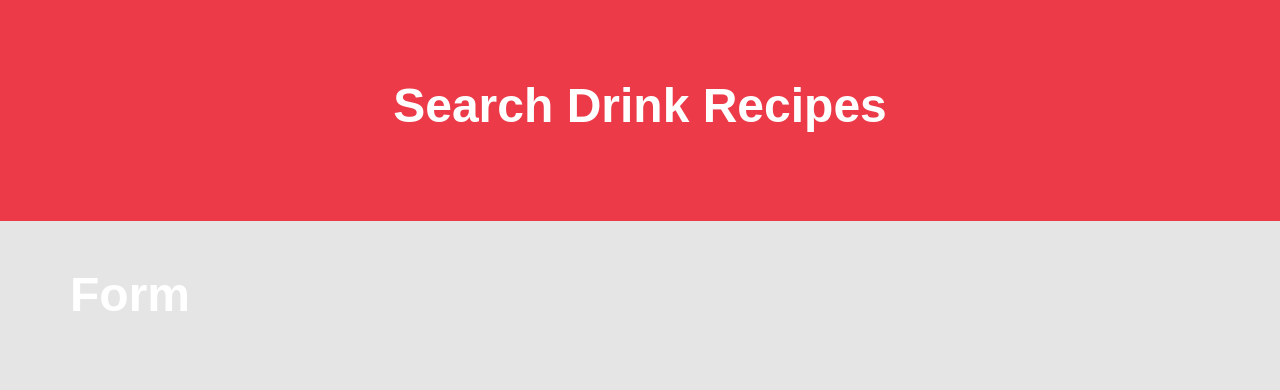
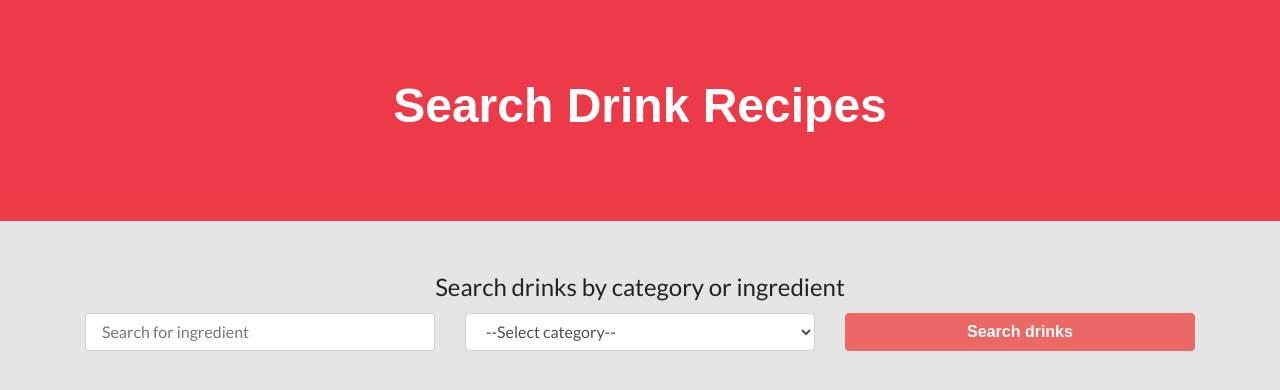
Before and after one commit to gsvidal/drink-recipes, a React (Create React App) app: page / in a window 1280 px wide. Shown: the top 390 px of the page. Built offline with nearby package versions, Linux system fonts and the light colour scheme; a web font is replaced by a local one.

Commit message:
Add Form component

```diff
--- a/src/App.js
+++ b/src/App.js
@@ -6,7 +6,6 @@
   return (
     <Fragment>
       <Header />
-
       <div className='container mt-5'>
         <div className='row'>
           <Form />
--- a/src/components/Form.js
+++ b/src/components/Form.js
@@ -2,7 +2,43 @@
 
 const Form = () => {
   return(
-    <h1>Form</h1>
+    <form
+      action=""
+      className="col-12"
+    >
+      <fieldset className="text-center">
+        <legend>Search drinks by category or ingredient</legend>
+      </fieldset>
+
+      <div className="row">
+        <div className="col-md-4">
+          <input
+            type="text"
+            name="name"
+            className="form-control"
+            type="text"
+            placeholder="Search for ingredient"
+          />
+        </div>
+        <div className="col-md-4">
+          <select
+            name="category"
+            className="form-control"
+            id=""
+          >
+            <option value="">--Select category--</option>
+          </select>
+        </div>
+        <div className="col-md-4">
+          <input
+            type="text"
+            className="btn btn-block btn-primary"
+            value="Search drinks"
+          />
+        </div>
+      </div>
+    </form>
+
   );
 }
 
--- a/src/components/Header.js
+++ b/src/components/Header.js
@@ -3,7 +3,6 @@
 const Header = () => {
   return(
     <header className='bg-alert'>
-
       <h1>Search Drink Recipes</h1>
     </header>
   );
```
